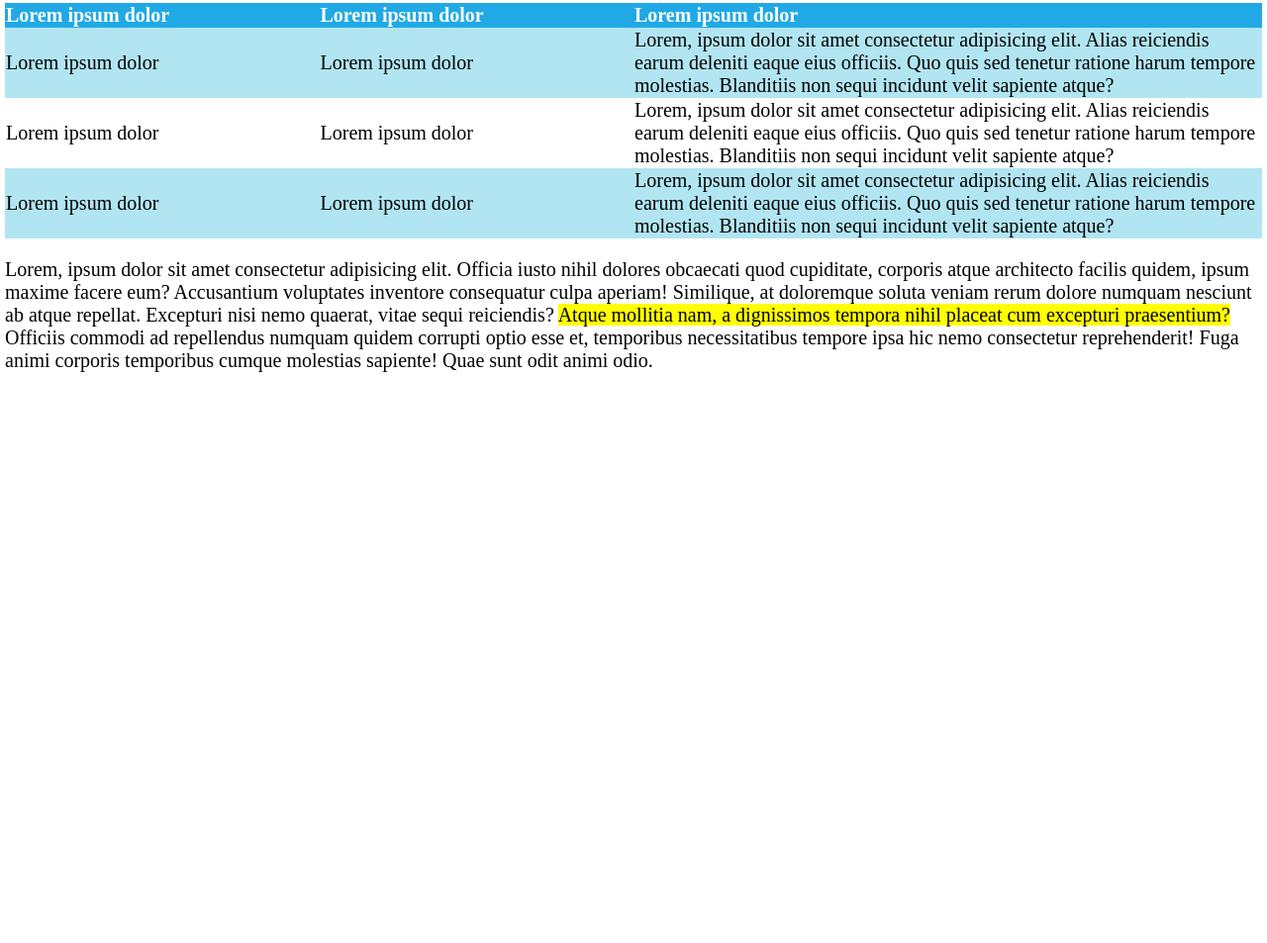
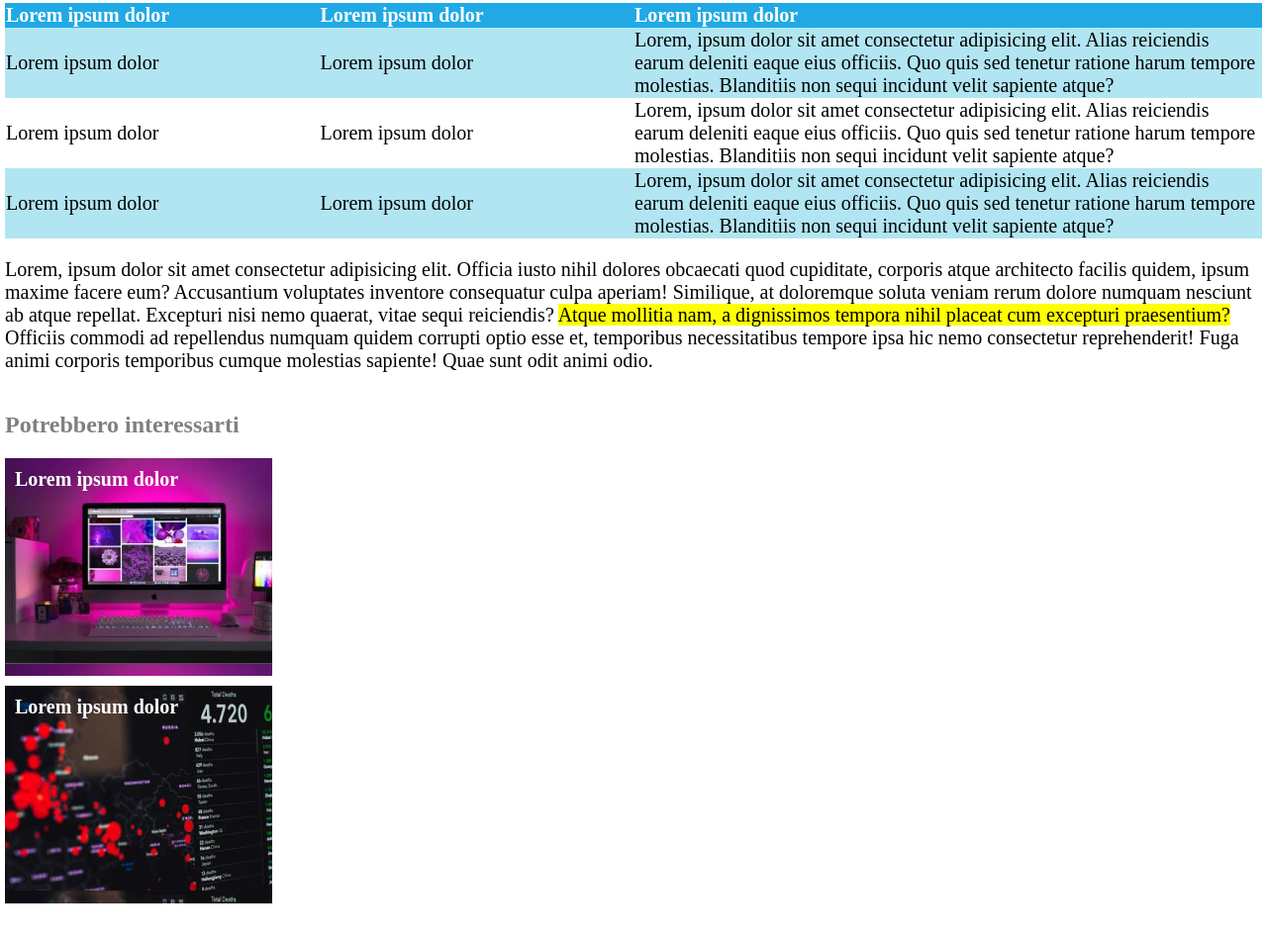
Before and after one commit to simopucci/html-css-booleaner, a plain HTML site: page index.html in a window 1280 px wide. Shown: the part 995-1948 px from the top of the page at 99% size. Before the commit the page ends 1391 px from the top, so only its background shows below. Drawn offline with Linux system fonts and the light colour scheme.

Commit message:
add footer

```diff
--- a/css/style.css
+++ b/css/style.css
@@ -77,3 +77,29 @@ th {
 .blue-row {
     background-color: rgb(177 229 242);
 }
+
+footer {
+    margin-top: 40px;
+    padding-bottom: 40px;
+}
+
+.correlati {
+    padding: 10px;
+    width: 250px;
+    height: 200px;
+    background-image: url(../img/monitor.jpg);
+}
+
+.correlati2 {
+    margin-top: 10px;
+    padding: 10px;
+    width: 250px;
+    height: 200px;
+    background-image: url(../img/graph.jpg);
+}
+
+h3 {
+    margin: 0;
+    color: white;
+    font-size: 20px;
+}
--- a/index.html
+++ b/index.html
@@ -90,6 +90,12 @@
             Officiis commodi ad repellendus numquam quidem corrupti optio esse et, temporibus necessitatibus tempore ipsa hic nemo consectetur reprehenderit! Fuga animi corporis temporibus cumque molestias sapiente! Quae sunt odit animi odio.</p>
 
         </main>
+
+        <footer>
+            <h2 class="grey">Potrebbero interessarti</h2>
+            <div class="correlati"><h3>Lorem ipsum dolor</h3></div>
+            <div class="correlati2"><h3>Lorem ipsum dolor</h3></div>
+        </footer>
     </div>
 </body>
 </html>
```
